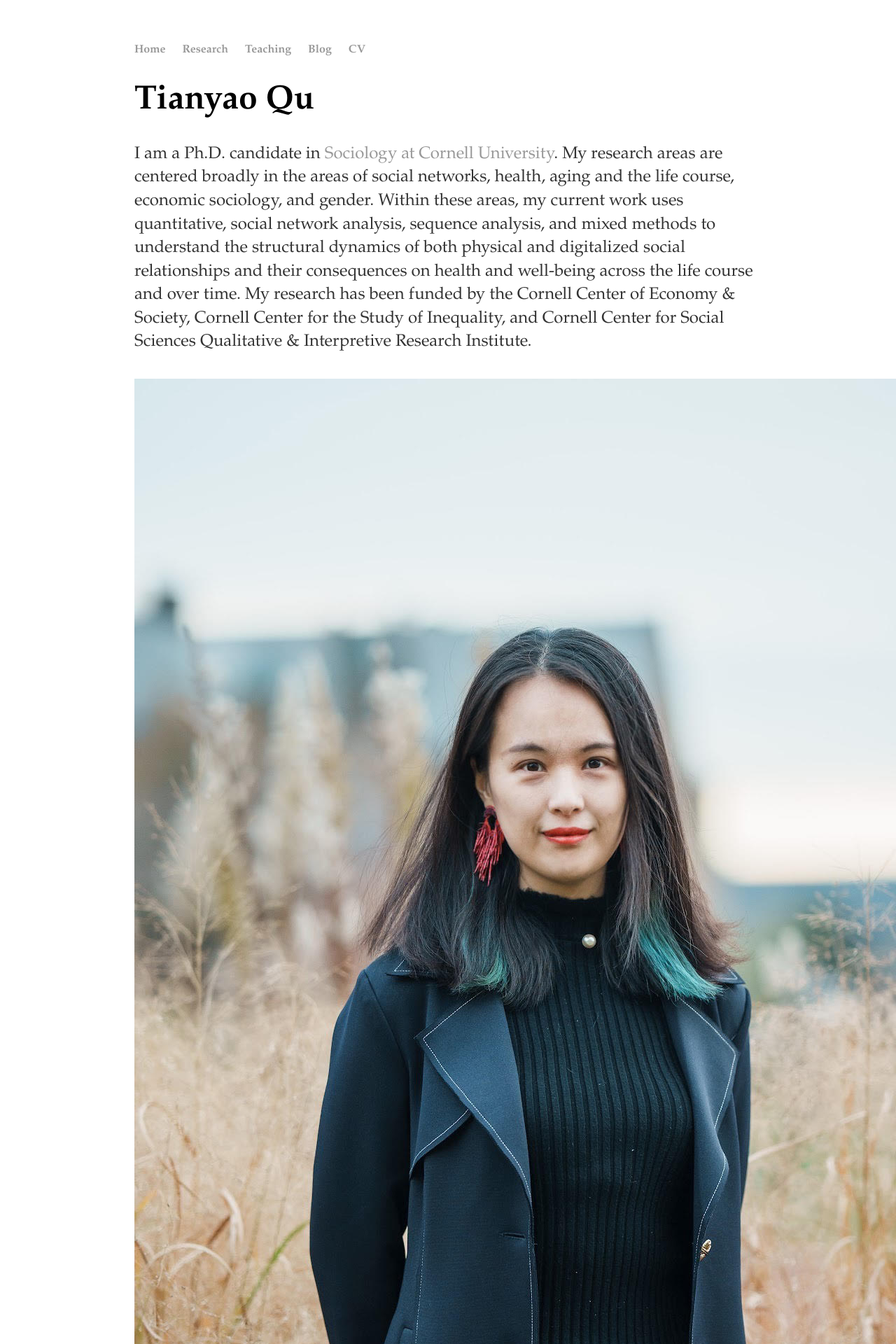
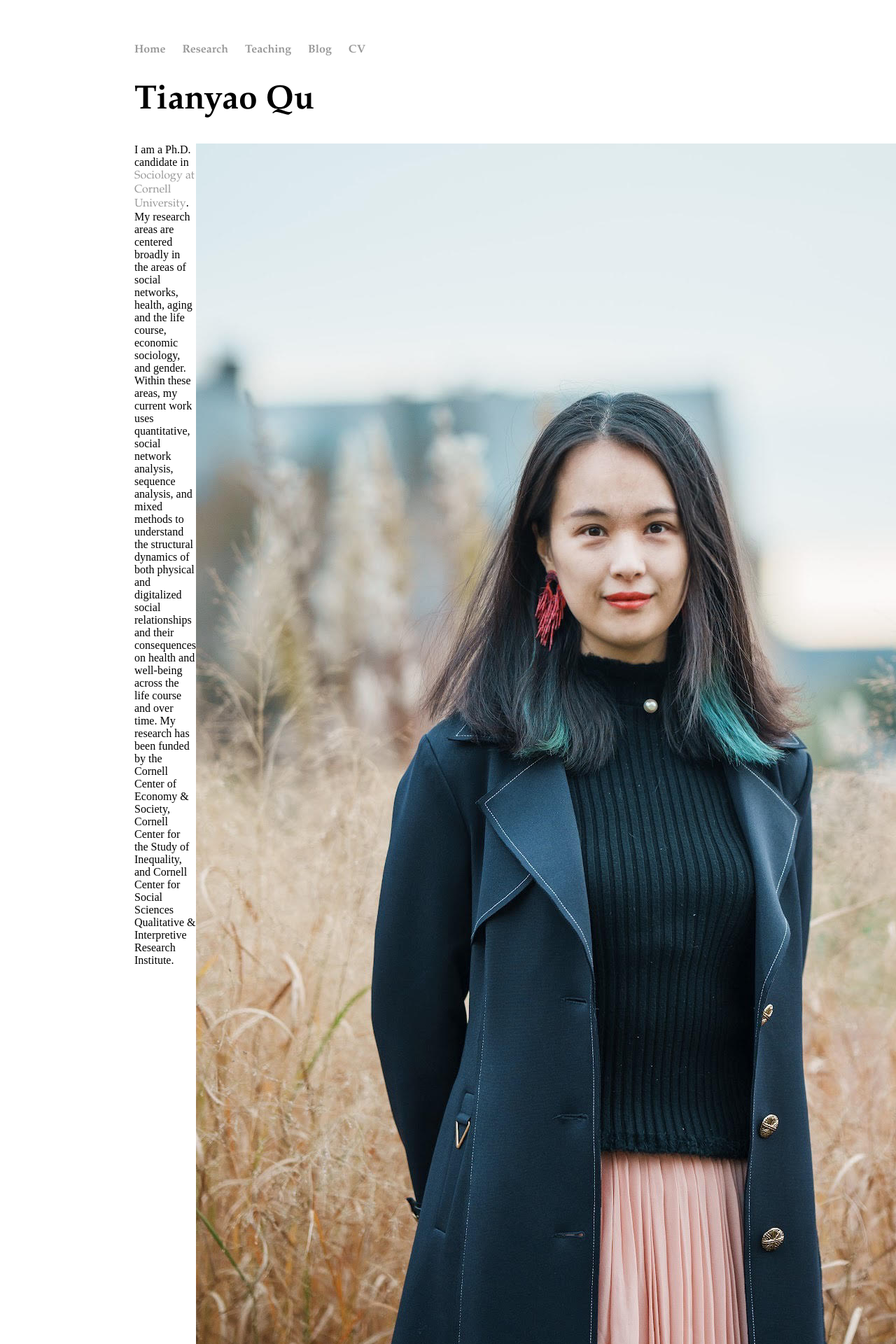
Before and after one commit to windyqu/windyqu.github.io, a Jekyll site: the page built from index.html, in a window 1280 px wide. Shown: the top 1920 px of the page at 70% size. Built offline with Jekyll 4.4.1, drawn with Linux system fonts in a browser that asks for light colours.

Commit message:
Update index.html

```diff
--- a/index.html
+++ b/index.html
@@ -4,18 +4,36 @@ title: Tianyao Qu's Homepage
 ---
 
 
+<head>
+<style>
+
+.row {
+    display: flex;
+}
+
+.column {
+    flex: 50%;
+}
+
+</style>
+</head>
+
 <div class="blurb">
 	<h1>Tianyao Qu</h1>
-	<p>
+
+	<div class="row">
+
+		<div class="column">
 		I am a Ph.D. candidate in <a href="https://sociology.cornell.edu/" target="_blank">Sociology at Cornell University</a>.
 		My research areas are centered broadly in the areas of social networks, health, aging and the life course, economic sociology, and gender. Within these areas, my current work uses quantitative, social network analysis, sequence analysis, and mixed methods to understand the structural dynamics of both physical and digitalized social relationships and their consequences on health and well-being across the life course and over time.
 		My research has been funded by the Cornell Center of Economy & Society, Cornell Center for the Study of Inequality, and Cornell Center for Social Sciences Qualitative & Interpretive Research Institute.
+		</div>
 
-	<br><br>
+		<div class="column">
+		<img src="WebPhoto.jpg">
+		</div>
 
-	<img src="WebPhoto.jpg">
-
-        </p>
+	</div>
 
 	<h3>Research Interests</h3>
 	<p>
```
